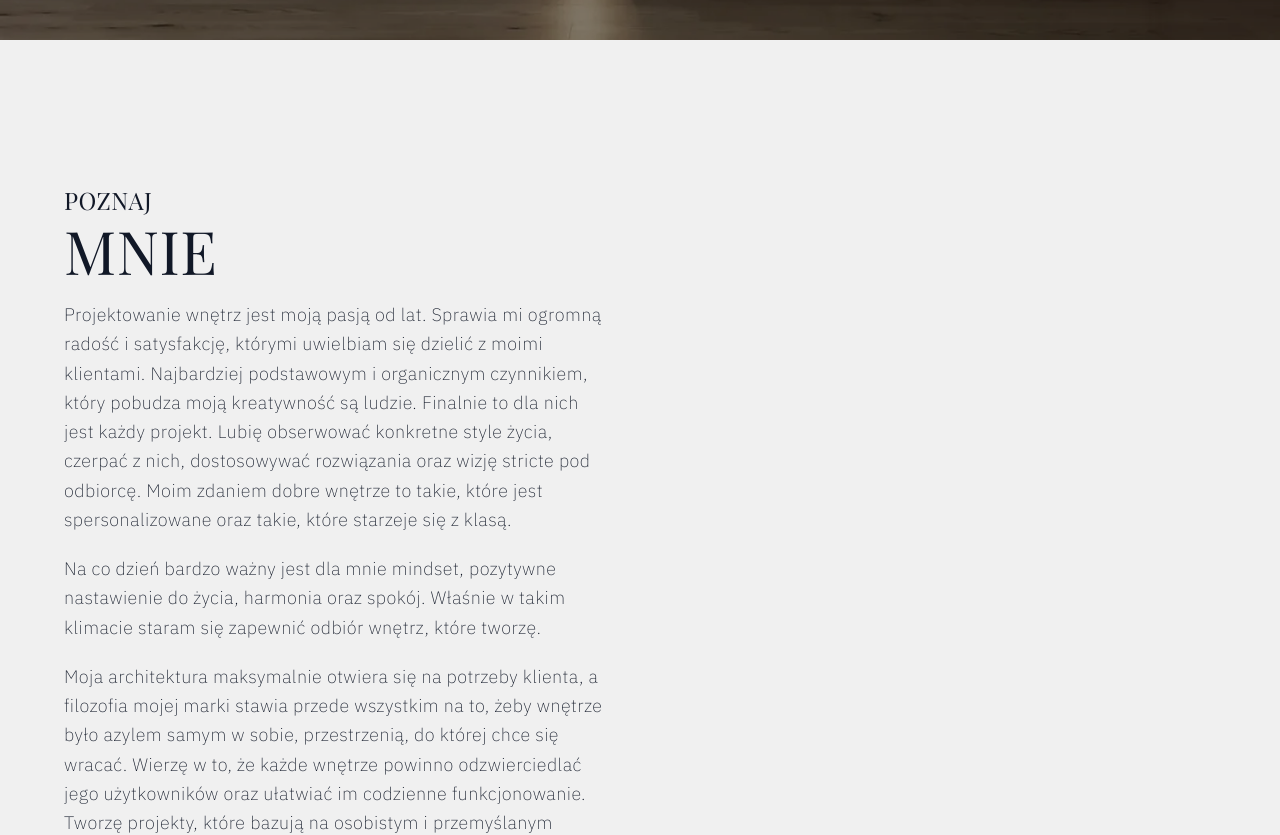
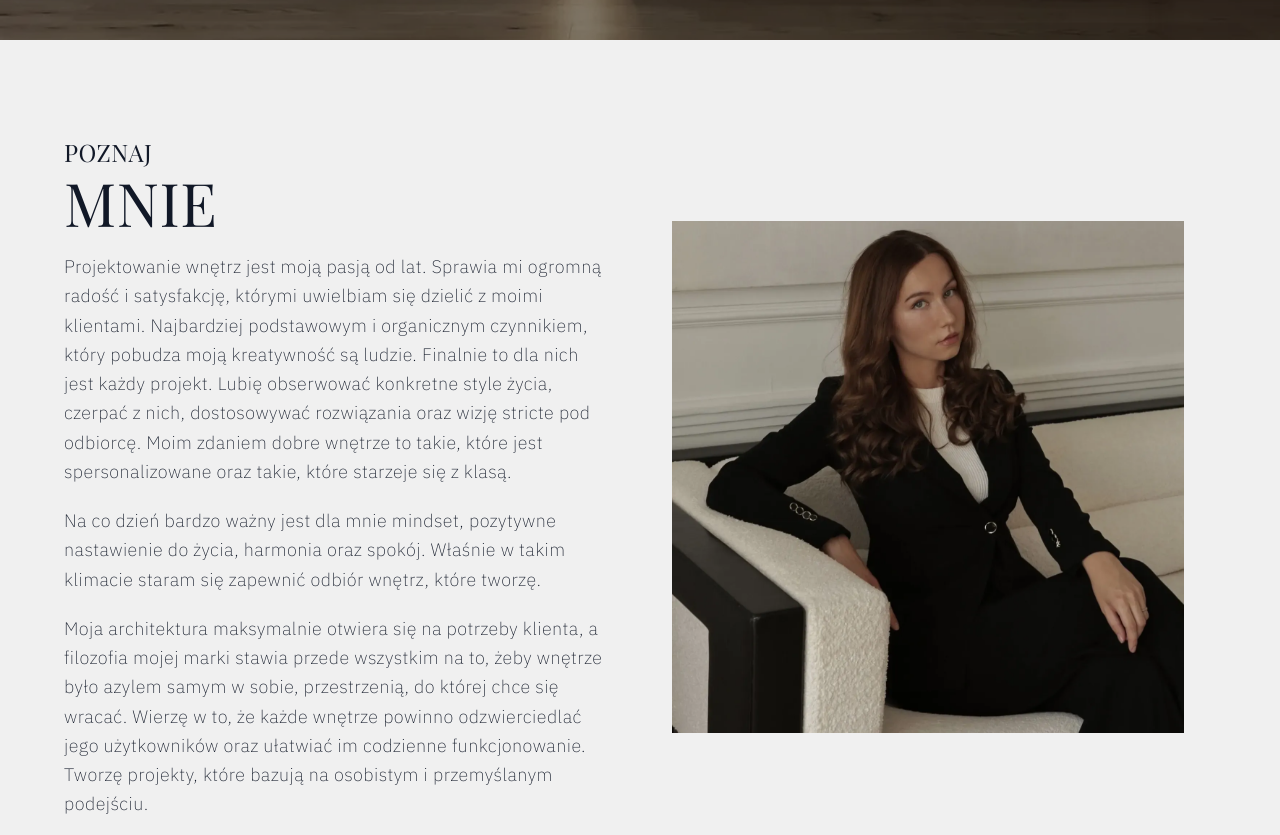
Before and after one commit to marekgacekdev45/anna-zientara-portfolio, a Next.js app: page / in a window 1280 px wide. Shown: the part 760-1595 px from the top of the page. Built offline with nearby package versions, Linux system fonts and the light colour scheme.

Commit message:
add about image

```diff
--- a/components/home/about.tsx
+++ b/components/home/about.tsx
@@ -1,5 +1,5 @@
-// import Image from 'next/image'
-// import AnnaZientara from '@/public//anna-zientara.webp'
+import Image from 'next/image'
+import AnnaZientara from '@/public//anna-zientara.webp'
 
 const About = () => {
 	return (
@@ -7,7 +7,7 @@ const About = () => {
 			{/* CONTAINER */}
 			<div className='wrapper grid xl:grid-cols-2 2xl:gap-20 '>
 				{/* text */}
-				<div className='flex flex-col justify-between items-start gap-12 lg:gap-0 py-12'>
+				<div className='flex flex-col justify-between items-start gap-12 lg:gap-0 '>
 					<div className='space-y-5 w-[95%]'>
 						<div className='space-y-1'>
 							<span className='preheading'>Poznaj</span>
@@ -34,15 +34,15 @@ const About = () => {
 				</div>
 				{/* image */}
 				<div className=' flex justify-center items-center xl:p-8'>
-					{/* <Image
+					<Image
 						src={AnnaZientara}
 						alt='Anna Zientara'
-						className=' aspect-square  w-auto   object-cover'
+						className=' aspect-square w-full object-cover'
 						placeholder='blur'
-						width={600}
-						height={600}
-						sizes='(max-width: 640px) 90vw, 600px'
-					/> */}
+						width={800}
+						height={800}
+						quality={90}
+					/>
 				</div>
 			</div>
 		</section>
```
Also changed, not shown: public/anna-zientara-1200.webp (added), public/anna-zientara-800.webp (added).
